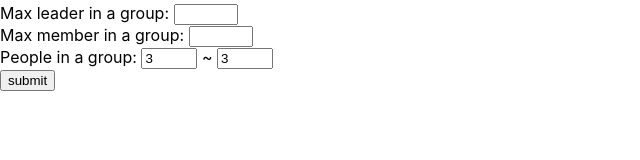
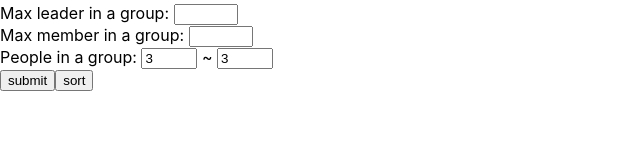
Before and after one commit to na9amura/group-shuffler, a React (Vite) app in the folder front/: page / in a window 1280 px wide. Shown: the part 140-300 px from the top of the page, without its empty margins (0-640 px from the left). Built offline with nearby package versions, Linux system fonts and the light colour scheme.

Commit message:
sort result

```diff
--- a/front/src/App.tsx
+++ b/front/src/App.tsx
@@ -51,6 +51,11 @@ const App = () => {
   const setUb = (target: string, ub: string) => {
     const _roles = roles.map<Role>(([name, value]) => target === name ? [name, { ...value, ub }] : [name, value])
     setRoles(_roles)
+  }
+
+  const onSort = () => {
+    const _matrix = [...matrix].sort(([,,,a], [,,,b]) => a?.value.charCodeAt(0) - b?.value.charCodeAt(0))
+    setMatrix(_matrix)
   }
 
   const onSubmit = async () => {
@@ -107,6 +112,7 @@ const App = () => {
         </div>
       </div>
       <button onClick={onSubmit}>submit</button>
+      <button onClick={onSort}>sort</button>
     </>
   )
 };
```
